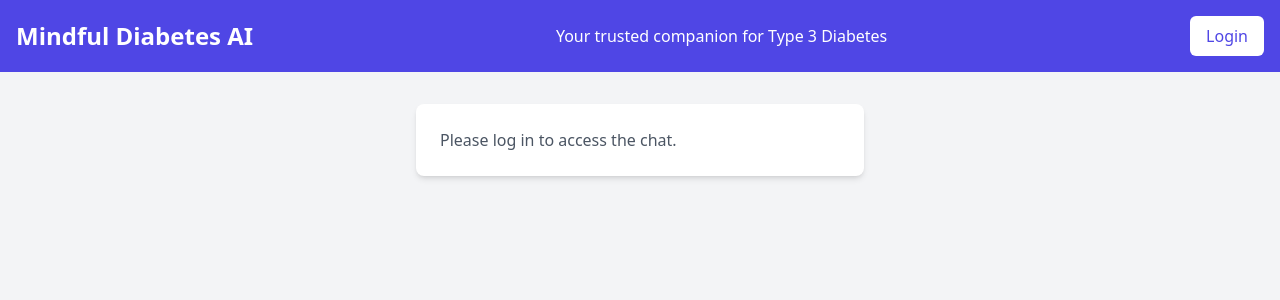
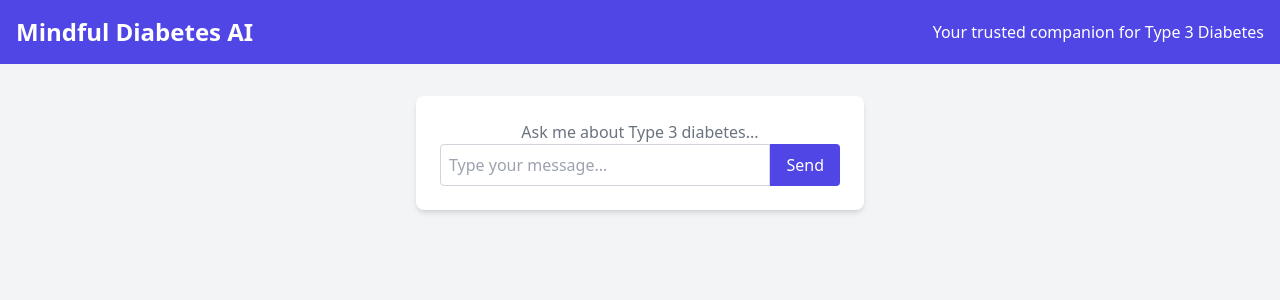
Before and after one commit to rzere/mdai, a Next.js app: page / in a window 1280 px wide. Shown: the top 300 px of the page. Built offline with nearby package versions, Linux system fonts and the light colour scheme; no server answers.

Commit message:
submit button

```diff
--- a/components/Chat.tsx
+++ b/components/Chat.tsx
@@ -1,10 +1,23 @@
 'use client';
 
-import { useSession } from 'next-auth/react';
-import LoginButton from './LoginButton';
+import { useState } from 'react';
 
 export default function Chat() {
-  const { data: session } = useSession();
+  const [input, setInput] = useState('');
+  const [messages, setMessages] = useState([]);
+
+  const handleInputChange = (e) => {
+    setInput(e.target.value);
+  };
+
+  const handleSubmit = (e) => {
+    e.preventDefault();
+    if (input.trim()) {
+      setMessages([...messages, { role: 'user', content: input }]);
+      setInput('');
+      // Add logic to handle the chatbot response
+    }
+  };
 
   return (
     <div className="flex flex-col min-h-screen bg-gray-100">
@@ -13,20 +26,48 @@ export default function Chat() {
         <div className="container mx-auto px-4 flex items-center justify-between">
           <h1 className="text-2xl font-bold text-white">Mindful Diabetes AI</h1>
           <p className="text-white">Your trusted companion for Type 3 Diabetes</p>
-          {!session && <LoginButton />}
         </div>
       </header>
 
       {/* Chat Container */}
       <main className="container mx-auto px-4 py-8 flex-grow">
         <div className="bg-white rounded-lg shadow-md p-6 max-w-md mx-auto">
-          {session ? (
+          {messages.length > 0 ? (
+            <div className="space-y-4 mb-4">
+              {messages.map((m, index) => (
+                <div
+                  key={index}
+                  className={`p-4 rounded-lg ${
+                    m.role === 'user' ? 'bg-indigo-100' : 'bg-gray-100'
+                  }`}
+                >
+                  <span className="font-semibold">
+                    {m.role === 'user' ? 'You: ' : 'Mindful Diabetes AI: '}
+                  </span>
+                  <p className="whitespace-pre-wrap">{m.content}</p>
+                </div>
+              ))}
+            </div>
+          ) : (
             <p className="text-center text-gray-500">
               Ask me about Type 3 diabetes...
             </p>
-          ) : (
-            <p className="text-gray-600">Please log in to access the chat.</p>
           )}
+
+          <form onSubmit={handleSubmit} className="flex">
+            <input
+              className="flex-grow p-2 border border-gray-300 rounded-l"
+              value={input}
+              placeholder="Type your message..."
+              onChange={handleInputChange}
+            />
+            <button
+              type="submit"
+              className="bg-indigo-600 text-white px-4 py-2 rounded-r"
+            >
+              Send
+            </button>
+          </form>
         </div>
       </main>
     </div>
```
